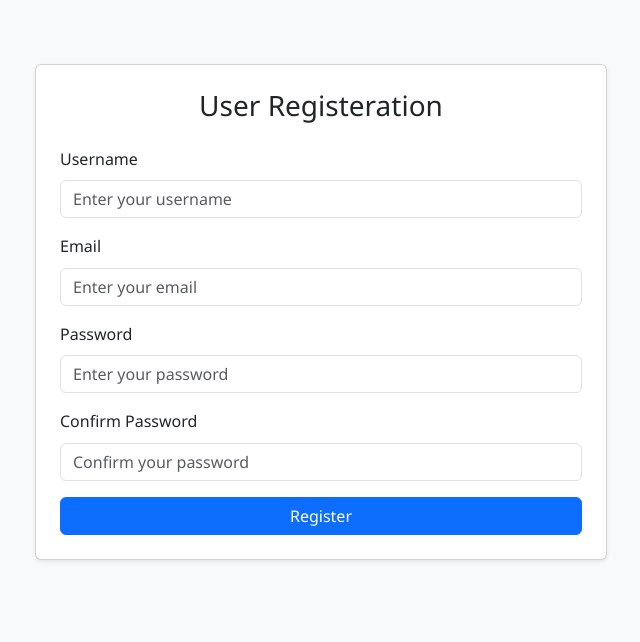
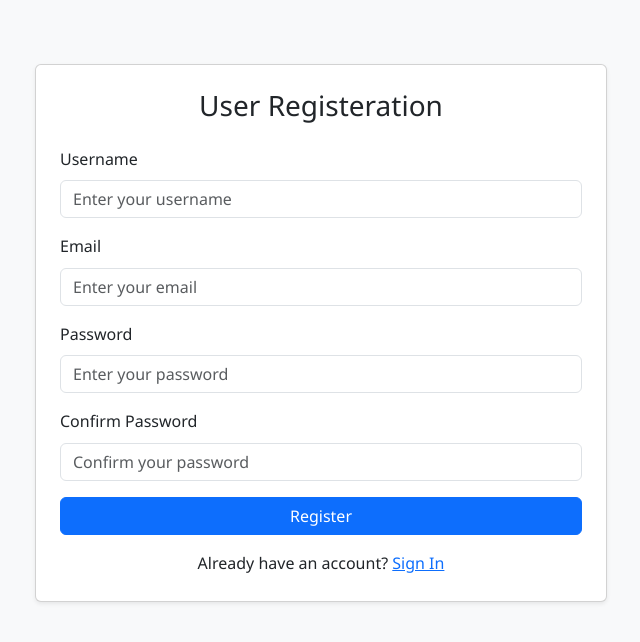
Before and after one commit to LungsomLamnio/ReacTalk_FrontEnd, a React (Vite) app: page /user-register in a window 1280 px wide. Shown: the top 642 px of the page, without its empty margins (319-959 px from the left). Built offline with nearby package versions, Linux system fonts and the light colour scheme; the HTML template or start-up script is replaced by a standard one.

Commit message:
navigation added

```diff
--- a/src/auth/Login.jsx
+++ b/src/auth/Login.jsx
@@ -1,6 +1,6 @@
 import { Form, Button, Container, Row, Col, Card } from "react-bootstrap";
 import { useState } from "react";
-import { useNavigate } from "react-router-dom";
+import { useNavigate, Link } from "react-router-dom";
 
 export default function Login() {
   const [formData, setFormData] = useState({
@@ -83,6 +83,9 @@ export default function Login() {
               <Button variant="primary" type="submit" className="w-100">
                 Login
               </Button>
+              <div className="text-center mt-3">
+                Don't have an account? <Link to="/user-register">Sign Up</Link>
+              </div>
             </Form>
           </Card>
         </Col>
--- a/src/auth/Registration.jsx
+++ b/src/auth/Registration.jsx
@@ -1,4 +1,5 @@
 import { Form, Button, Container, Row, Col, Card } from "react-bootstrap";
+import { Link, useNavigate } from "react-router-dom";
 import { useState } from "react";
 
 export default function Registration() {
@@ -8,6 +9,8 @@ export default function Registration() {
     password: "",
     confirmPassword: "",
   });
+
+  const navigate = useNavigate();
 
   const handleChange = (event) => {
     setFormData((prevValue) => {
@@ -54,6 +57,8 @@ export default function Registration() {
           password: "",
           confirmPassword: "",
         });
+
+        navigate("/user-login");
       } else {
         alert(data.message || "Registration Failed");
       }
@@ -116,6 +121,9 @@ export default function Registration() {
               <Button variant="primary" type="submit" className="w-100">
                 Register
               </Button>
+              <div className="text-center mt-3">
+                Already have an account? <Link to="/user-login">Sign In</Link>
+              </div>
             </Form>
           </Card>
         </Col>
```
